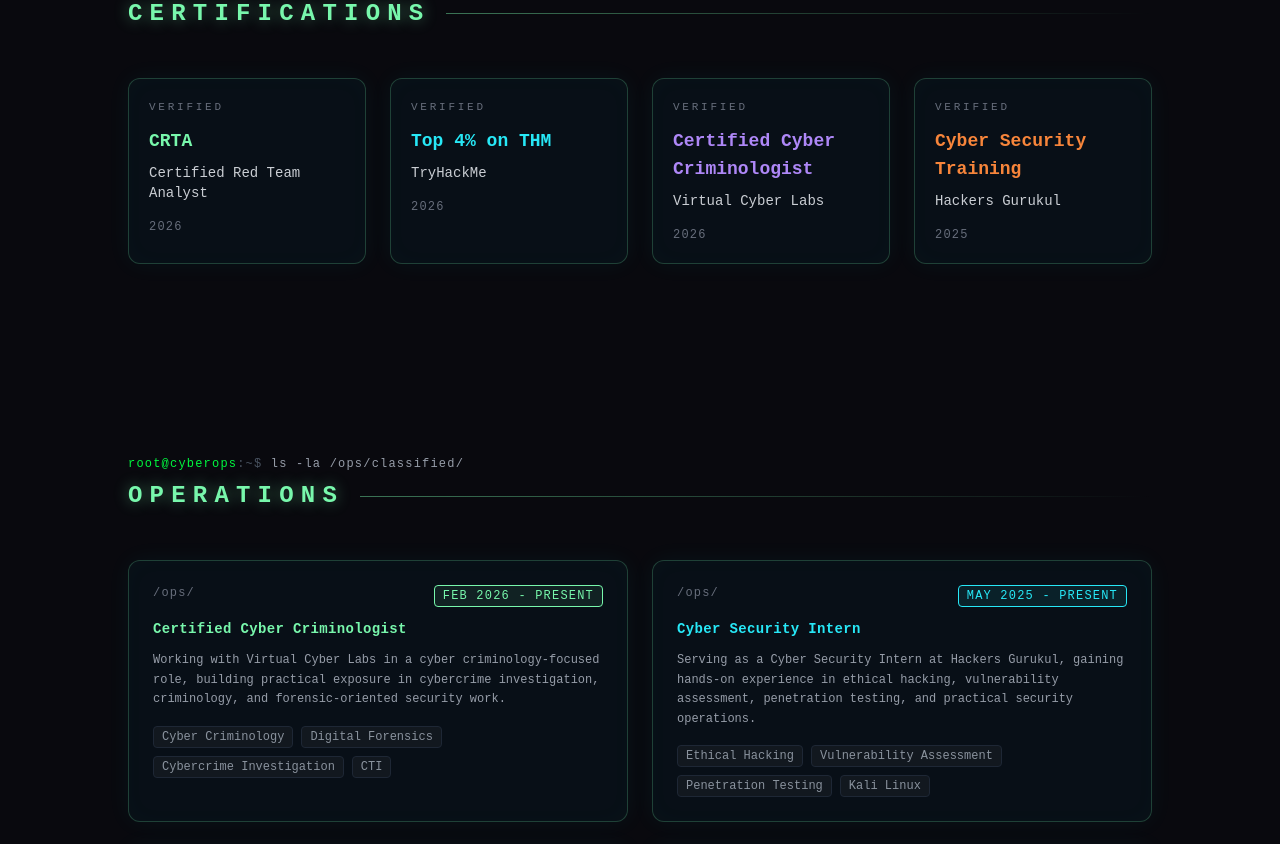
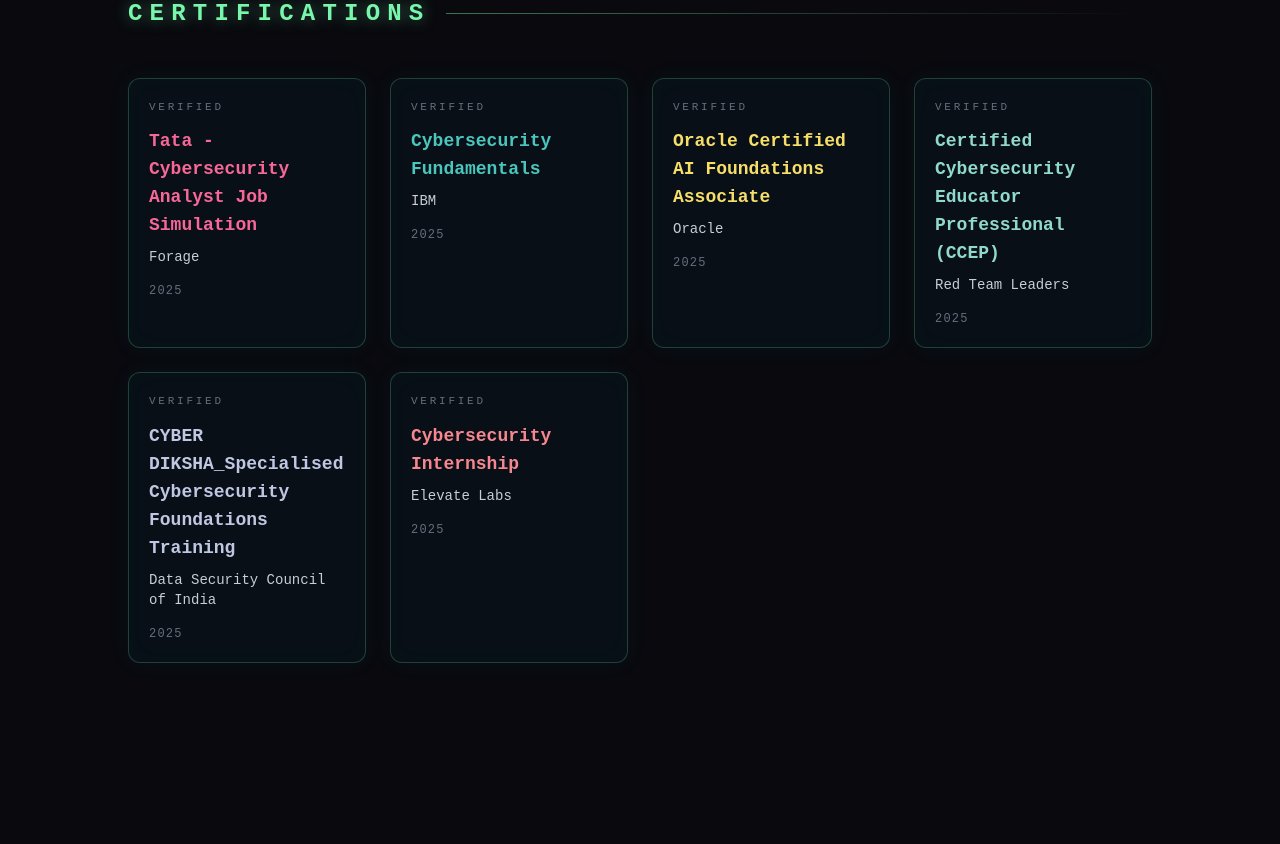
Before and after one commit to Charitardha555/Portfolio, a Next.js app: page / in a window 1280 px wide. Shown: the part 2200-3044 px from the top of the page. Built offline with nearby package versions, Linux system fonts and the light colour scheme.

Commit message:
Update certifications page.tsx

```diff
--- a/app/page.tsx
+++ b/app/page.tsx
@@ -10,19 +10,21 @@
 const skills = [
   { name: "Cybersecurity", level: 95, color: "#7CFFB2" },
   { name: "Penetration Testing", level: 92, color: "#29F0FF" },
-  { name: "Digital Forensics", level: 90, color: "#B48CFF" },
+  { name: "Digital Forensics", level: 86, color: "#B48CFF" },
   { name: "Cyber Threat Intelligence", level: 88, color: "#FF8A3D" },
   { name: "Red Teaming", level: 89, color: "#FF5C8A" },
   { name: "Web Application Security", level: 90, color: "#7CFFB2" },
   { name: "Generative AI", level: 85, color: "#29F0FF" },
-  { name: "Python", level: 87, color: "#FFE56F" }
+  { name: "Python", level: 69, color: "#FFE56F" }
 ];
 
 const certifications = [
-  { title: "CRTA", issuer: "Certified Red Team Analyst", year: "2026", color: "#7CFFB2" },
-  { title: "Top 4% on THM", issuer: "TryHackMe", year: "2026", color: "#29F0FF" },
-  { title: "Certified Cyber Criminologist", issuer: "Virtual Cyber Labs", year: "2026", color: "#B48CFF" },
-  { title: "Cyber Security Training", issuer: "Hackers Gurukul", year: "2025", color: "#FF8A3D" }
+  { title: "Tata - Cybersecurity Analyst Job Simulation", issuer: "Forage", year: "2025", color: "#FF6B9D" },
+  { title: "Cybersecurity Fundamentals", issuer: "IBM", year: "2025", color: "#4ECDC4" },
+  { title: "Oracle Certified AI Foundations Associate", issuer: "Oracle", year: "2025", color: "#FFE66D" },
+  { title: "Certified Cybersecurity Educator Professional (CCEP)", issuer: "Red Team Leaders", year: "2025", color: "#95E1D3" },
+  { title: "CYBER DIKSHA_Specialised Cybersecurity Foundations Training", issuer: "Data Security Council of India", year: "2025", color: "#C7CEEA" },
+  { title: "Cybersecurity Internship", issuer: "Elevate Labs", year: "2025", color: "#FF8B94" }
 ];
 
 const projects = [
```
